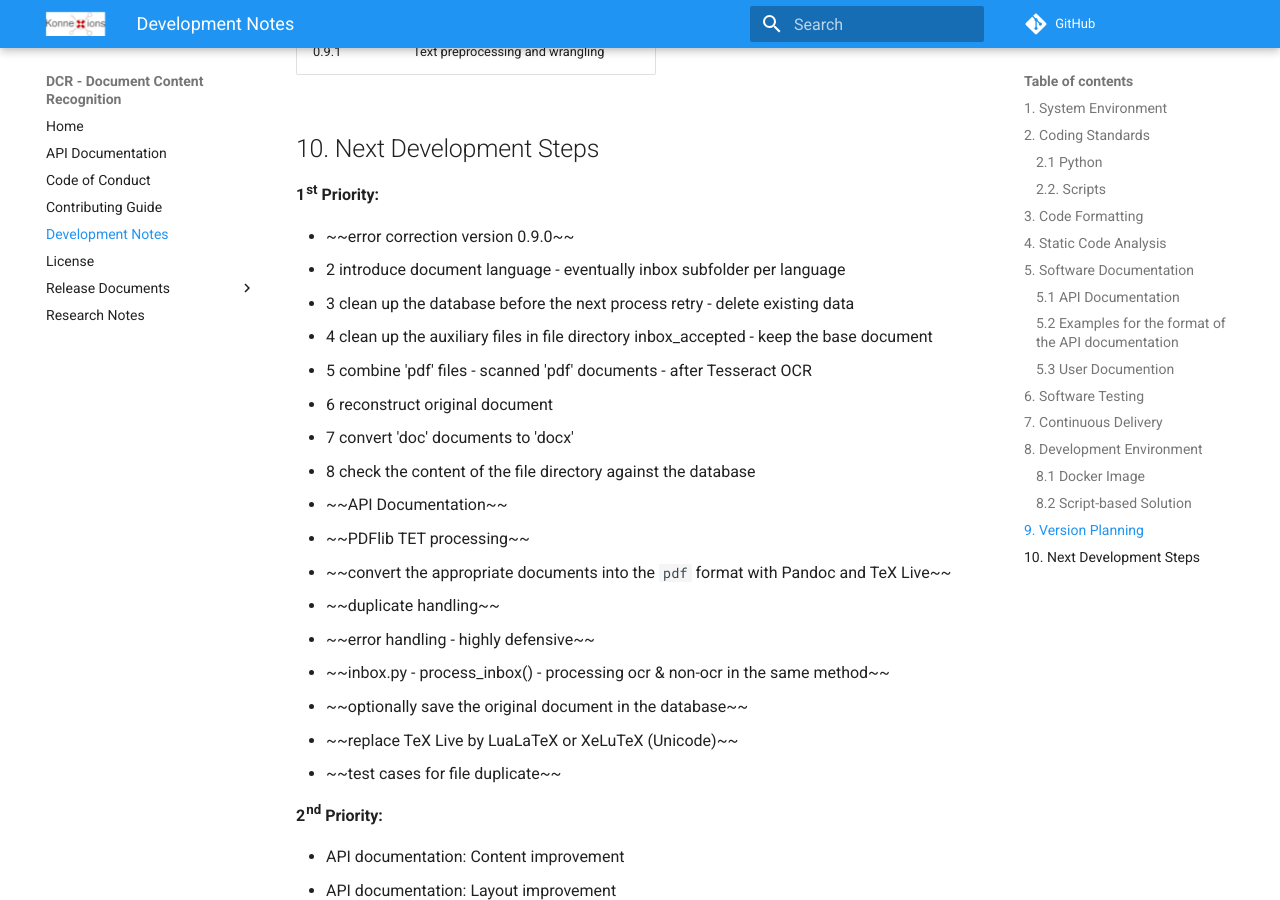
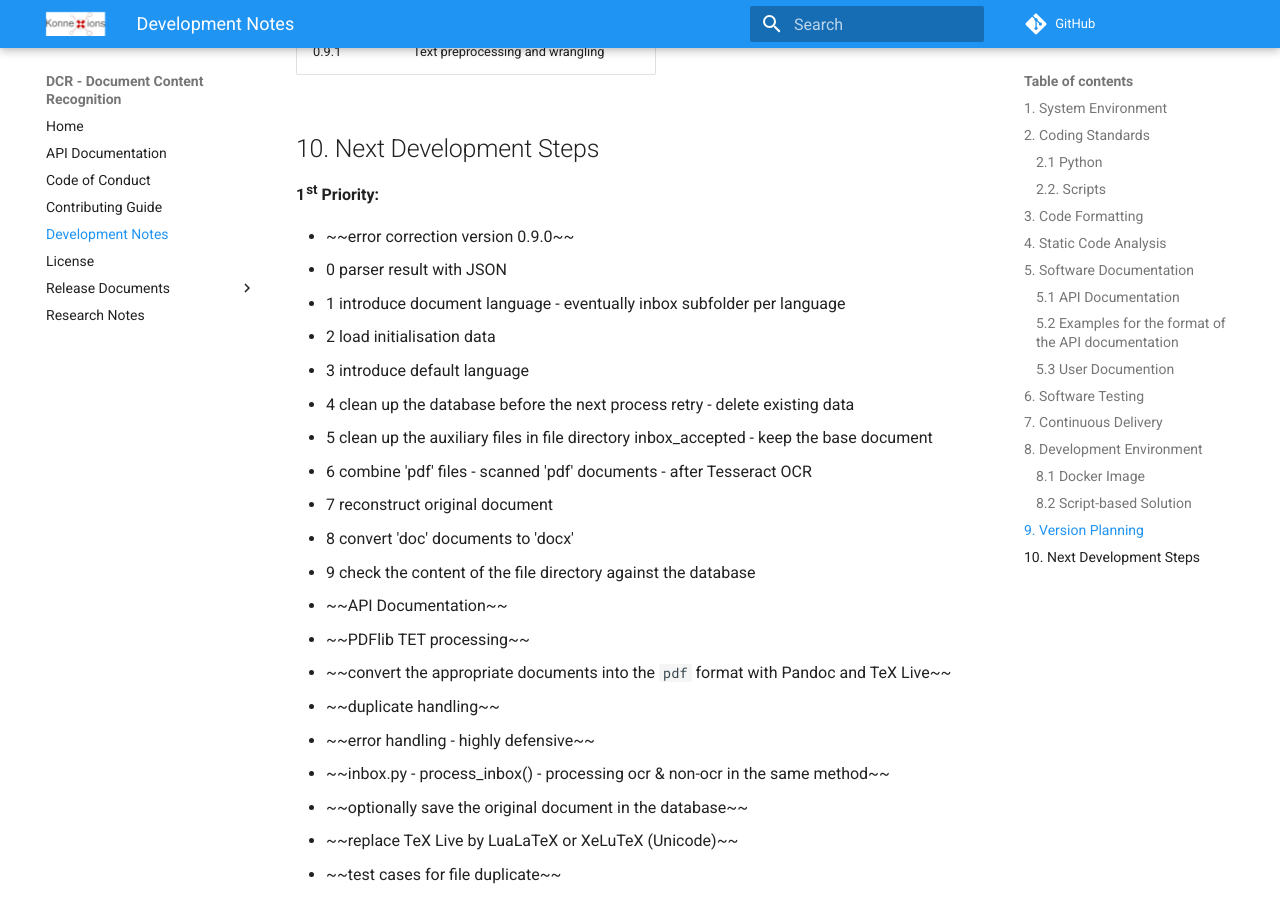
Before and after one commit to KonnexionsGmbH/dcr, an MkDocs documentation site: the page built from docs/development_notes.md, in a window 1280 px wide and 900 px high, scrolled down 7042 px. Built offline with MkDocs 1.6.1 and Material for MkDocs 9.7.7, drawn with Linux system fonts in a browser that asks for light colours; comment, search, counter and statistics services are not loaded.

```diff
--- a/docs/development_notes.md
+++ b/docs/development_notes.md
@@ -243,13 +243,16 @@
 **1<sup>st</sup> Priority:**
 
 - ~~error correction version 0.9.0~~
-- 2 introduce document language - eventually inbox subfolder per language
-- 3 clean up the database before the next process retry - delete existing data
-- 4 clean up the auxiliary files in file directory inbox_accepted - keep the base document
-- 5 combine 'pdf' files - scanned 'pdf' documents - after Tesseract OCR
-- 6 reconstruct original document
-- 7 convert 'doc' documents to 'docx'
-- 8 check the content of the file directory against the database
+- 0 parser result with JSON
+- 1 introduce document language - eventually inbox subfolder per language
+- 2 load initialisation data
+- 3 introduce default language
+- 4 clean up the database before the next process retry - delete existing data
+- 5 clean up the auxiliary files in file directory inbox_accepted - keep the base document
+- 6 combine 'pdf' files - scanned 'pdf' documents - after Tesseract OCR
+- 7 reconstruct original document
+- 8 convert 'doc' documents to 'docx'
+- 9 check the content of the file directory against the database
 - ~~API Documentation~~
 - ~~PDFlib TET processing~~
 - ~~convert the appropriate documents into the `pdf` format with Pandoc and TeX Live~~
```
Also changed, not shown: docs/index.md (+4 -4 lines), docs/release_notes.md (+2 -2 lines).
